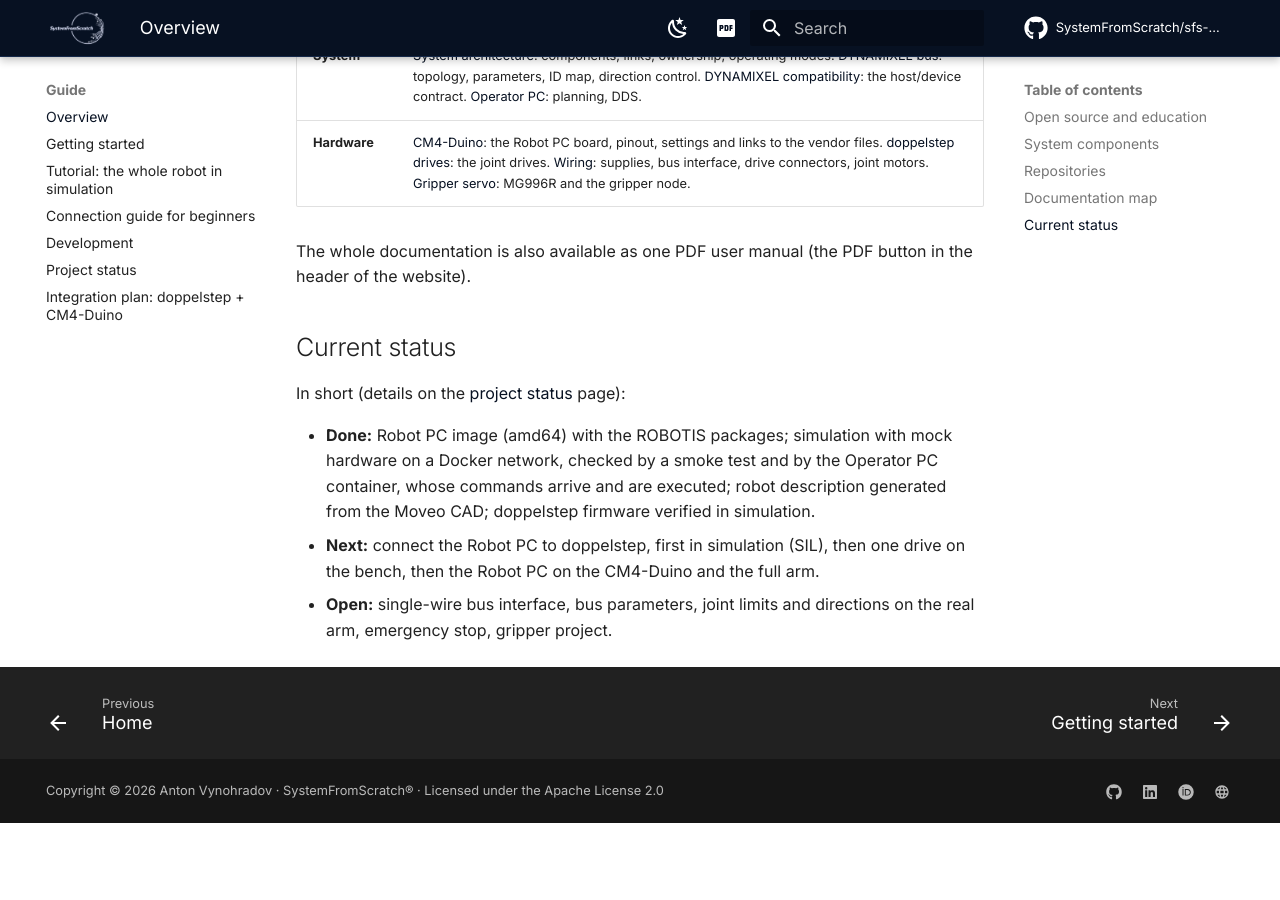
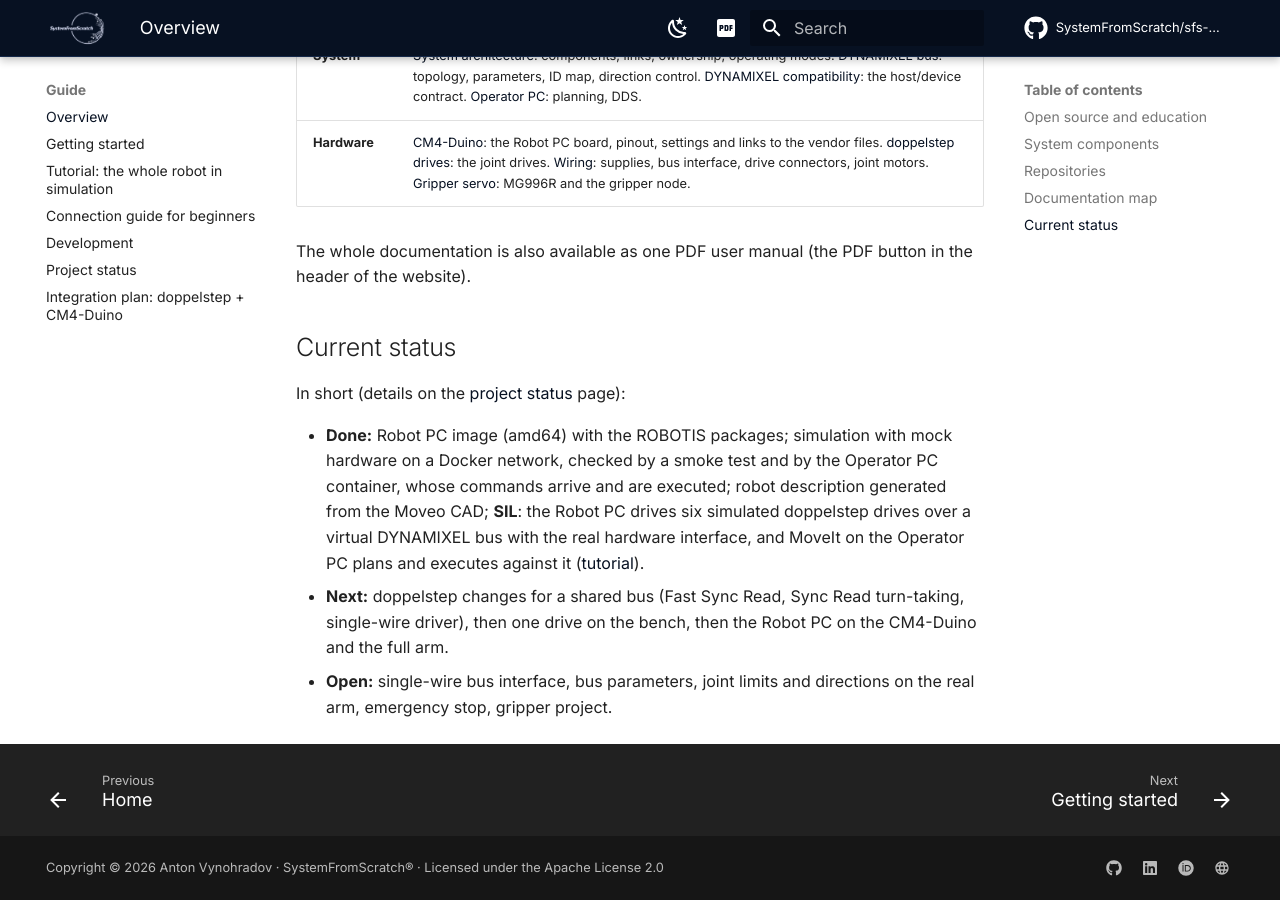
Before and after one commit to SystemFromScratch/sfs-smartmanipulator-x-robot, an MkDocs documentation site: the page built from docs/overview.md, in a window 1280 px wide and 900 px high, scrolled down 2316 px. Built offline with MkDocs 1.6.1 and Material for MkDocs 9.7.7, drawn with Linux system fonts in a browser that asks for light colours; comment, search, counter and statistics services are not loaded; before the commit the page ends 3139 px from its top, so only the background shows below that.

Commit message:
doc: mark SIL as done in the overview, README, architecture and drive pages
Signed-off-by: Anton Vynohradov <avynohradov@systemfromscratch.com>

```diff
--- a/docs/overview.md
+++ b/docs/overview.md
@@ -68,9 +68,12 @@ In short (details on the [project status](status.md) page):
 - **Done:** Robot PC image (amd64) with the ROBOTIS packages; simulation with
   mock hardware on a Docker network, checked by a smoke test and by the
   Operator PC container, whose commands arrive and are executed; robot
-  description generated from the Moveo CAD; doppelstep firmware verified in
-  simulation.
-- **Next:** connect the Robot PC to doppelstep, first in simulation (SIL), then
-  one drive on the bench, then the Robot PC on the CM4-Duino and the full arm.
+  description generated from the Moveo CAD; **SIL**: the Robot PC drives six
+  simulated doppelstep drives over a virtual DYNAMIXEL bus with the real
+  hardware interface, and MoveIt on the Operator PC plans and executes against
+  it ([tutorial](tutorial-simulation.md)).
+- **Next:** doppelstep changes for a shared bus (Fast Sync Read, Sync Read
+  turn-taking, single-wire driver), then one drive on the bench, then the Robot
+  PC on the CM4-Duino and the full arm.
 - **Open:** single-wire bus interface, bus parameters, joint limits and
   directions on the real arm, emergency stop, gripper project.
```
Also changed, not shown: README.md (+1 -1 lines), docs/architecture/index.md (+1 -1 lines), docs/hardware/doppelstep.md (+1 -1 lines).
